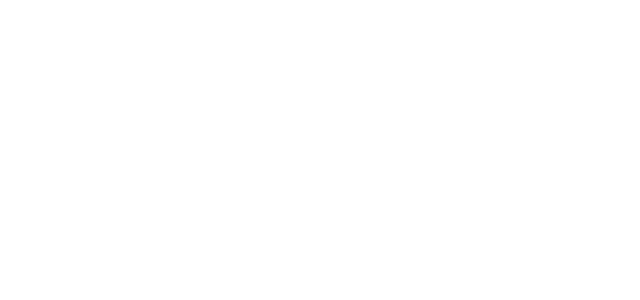
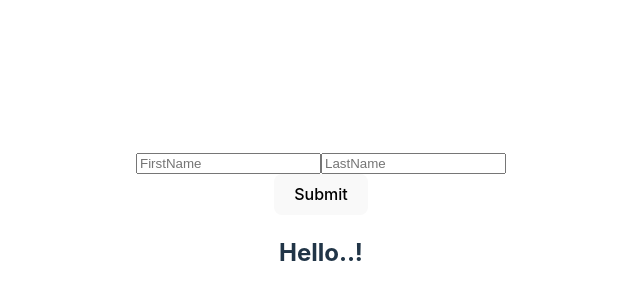
Before and after one commit to Thisura2001/react-intro, a React (Vite) app: page / in a window 1280 px wide. Shown: the part 180-480 px from the top of the page, without its empty margins (319-959 px from the left). Built offline with nearby package versions, Linux system fonts and the light colour scheme.

Commit message:
day 2(onchange function)

```diff
--- a/src/App.tsx
+++ b/src/App.tsx
@@ -1,11 +1,32 @@
+import './App.css'
+import {ChangeEvent, useState} from "react";
+function App() {
 
-import './App.css'
+    const Customer = {
+        firstName: '',
+        lastName: ''
+    }
 
-function App() {
-  return (
-      <>
+    const [customer, setCustomer] = useState(Customer)
 
-      </>
-  )
+    function handleChange(event: ChangeEvent<HTMLInputElement>) {
+        setCustomer({
+            ...customer,
+            [event.target.name]: event.target.value
+        })
+    }
+
+    return (
+        <>
+            <input name='firstName' type='text' placeholder='FirstName' onChange={handleChange}  />
+            <input name='lastName' type='text' placeholder='LastName' onChange={handleChange}  />
+            <br/>
+            <button>Submit</button><br/>
+            <h2>Hello..!  {customer.firstName} {customer.lastName}</h2>
+        </>
+    )
 }
+
+
+
 export default App
```
